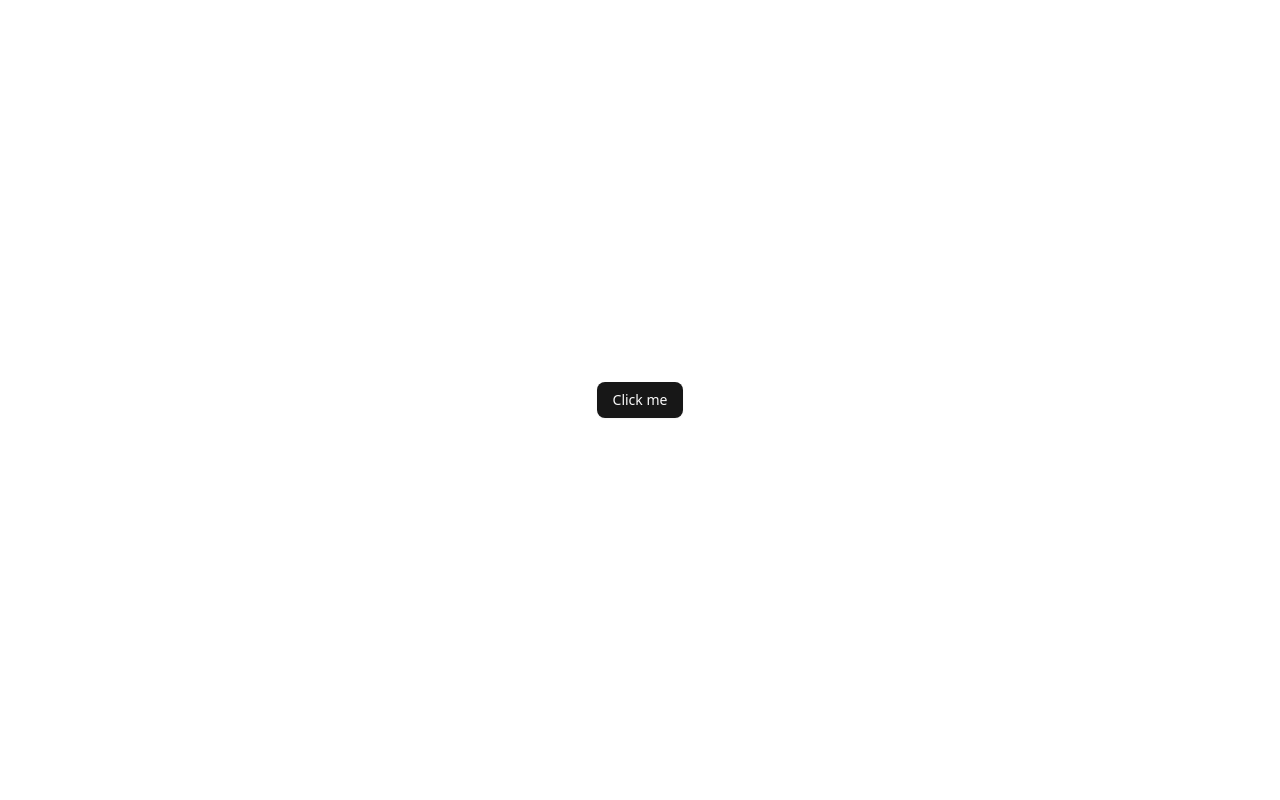
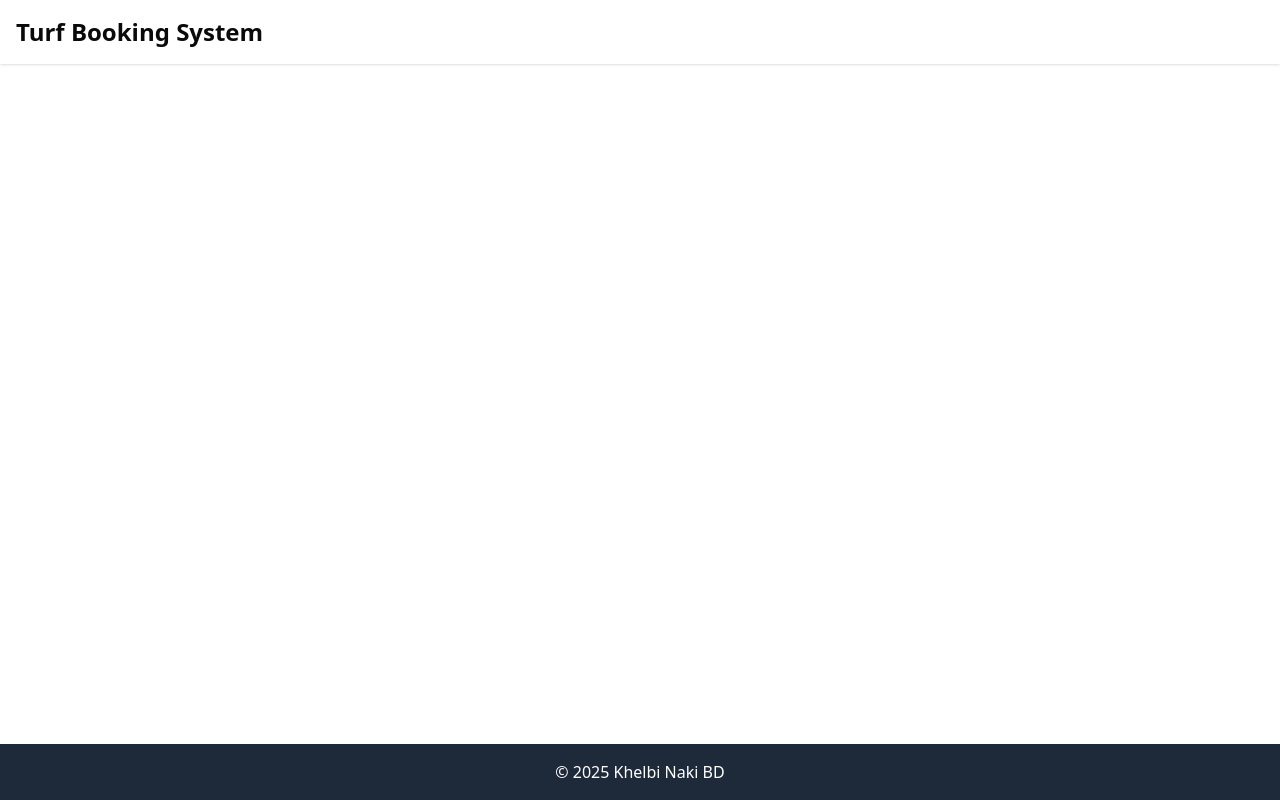
Before and after one commit to faisaldot/turf-booking-system-frontend, a React (Vite) app: page / in a window 1280 px wide. Built offline with nearby package versions, Linux system fonts and the light colour scheme.

Commit message:
Configure React Router with layouts

```diff
--- a/src/App.tsx
+++ b/src/App.tsx
@@ -1,10 +1,11 @@
-import { Button } from "@/components/ui/button";
+import { Route, Routes } from "react-router";
+import MainLayout from "./components/layout/MainLayout";
 
 function App() {
 	return (
-		<div className="flex min-h-svh flex-col items-center justify-center">
-			<Button>Click me</Button>
-		</div>
+		<Routes>
+			<Route path="/" element={<MainLayout />}></Route>
+		</Routes>
 	);
 }
 
--- /dev/null
+++ b/src/components/layout/MainLayout.tsx
@@ -0,0 +1,21 @@
+import { Outlet } from "react-router";
+
+export default function MainLayout() {
+	return (
+		<div className="flex min-h-screen flex-col">
+			<header className="bg-white shadow">
+				<nav className="container mx-auto p-4">
+					<h1 className="text-2xl font-bold">Turf Booking System</h1>
+				</nav>
+			</header>
+
+			<main className="flex-grow container mx-auto p-4">
+				<Outlet />
+			</main>
+
+			<footer className="bg-gray-800 text-white p-4 text-center">
+				<p>© 2025 Khelbi Naki BD</p>
+			</footer>
+		</div>
+	);
+}
--- a/src/main.tsx
+++ b/src/main.tsx
@@ -1,10 +1,16 @@
 import { StrictMode } from "react";
 import { createRoot } from "react-dom/client";
+import { BrowserRouter } from "react-router";
 import "./index.css";
 import App from "./App.tsx";
+import { QueryProvider } from "./providers/QueryProvider.tsx";
 
 createRoot(document.getElementById("root")!).render(
 	<StrictMode>
-		<App />
+		<BrowserRouter>
+			<QueryProvider>
+				<App />
+			</QueryProvider>
+		</BrowserRouter>
 	</StrictMode>,
 );
```
